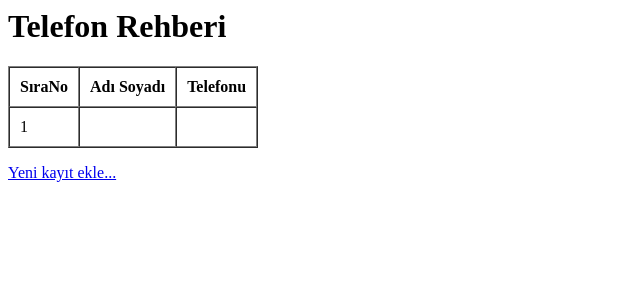
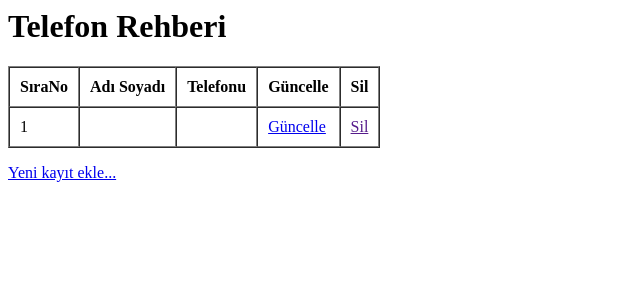
Before and after one commit to nuriakman/crud, a PHP site: page / in a window 1280 px wide. Shown: the top 300 px of the page, without its empty margins (0-640 px from the left). Run offline with PHP 8.4, Linux system fonts and the light colour scheme; tables that the repository leaves empty or names only in its code hold one stand-in row (values such as "Sample post"); data that the repository does not hold is empty.

Commit message:
Listeye güncelle ve sil linkleri eklendi

```diff
--- a/index.php
+++ b/index.php
@@ -32,6 +32,8 @@ if($RowCount == 0) { // Kayıt yok...
               <th>SıraNo</th>
               <th>Adı Soyadı</th>
               <th>Telefonu</th>
+              <th>Güncelle</th>
+              <th>Sil</th>
            </tr>";
   $c=0;
   while($row = mysqli_fetch_assoc($rows)) {
@@ -42,6 +44,8 @@ if($RowCount == 0) { // Kayıt yok...
             <td>$c</td>
             <td>$adisoyadi</td>
             <td>$telefonu</td>
+            <td><a href='crud.update.php?kayitno=$id'>Güncelle</a></td>
+            <td><a href=''>Sil</a></td>
          </tr>";
   } // while
   echo "</table>";
```
Also changed, not shown: crud.update.php (added, +22 -0 lines).
